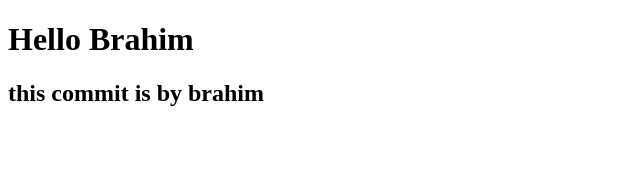
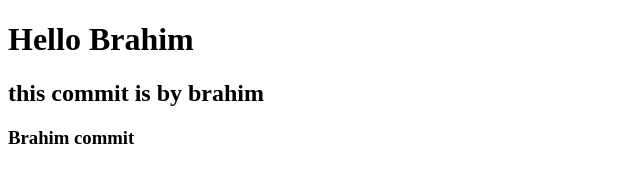
Before and after one commit to brahm16/mygit, a plain HTML site: page index.html in a window 1280 px wide. Shown: the whole page, without its empty margins (0-640 px from the left). Drawn offline with Linux system fonts and the light colour scheme.

Commit message:
brahim  second commit

```diff
--- a/index.html
+++ b/index.html
@@ -6,5 +6,6 @@
     <body>
         <h1>Hello Brahim</h1>
         <h2>this commit is by brahim</h2>
+        <h3>Brahim commit</h3>
     </body>
 </html>
```
